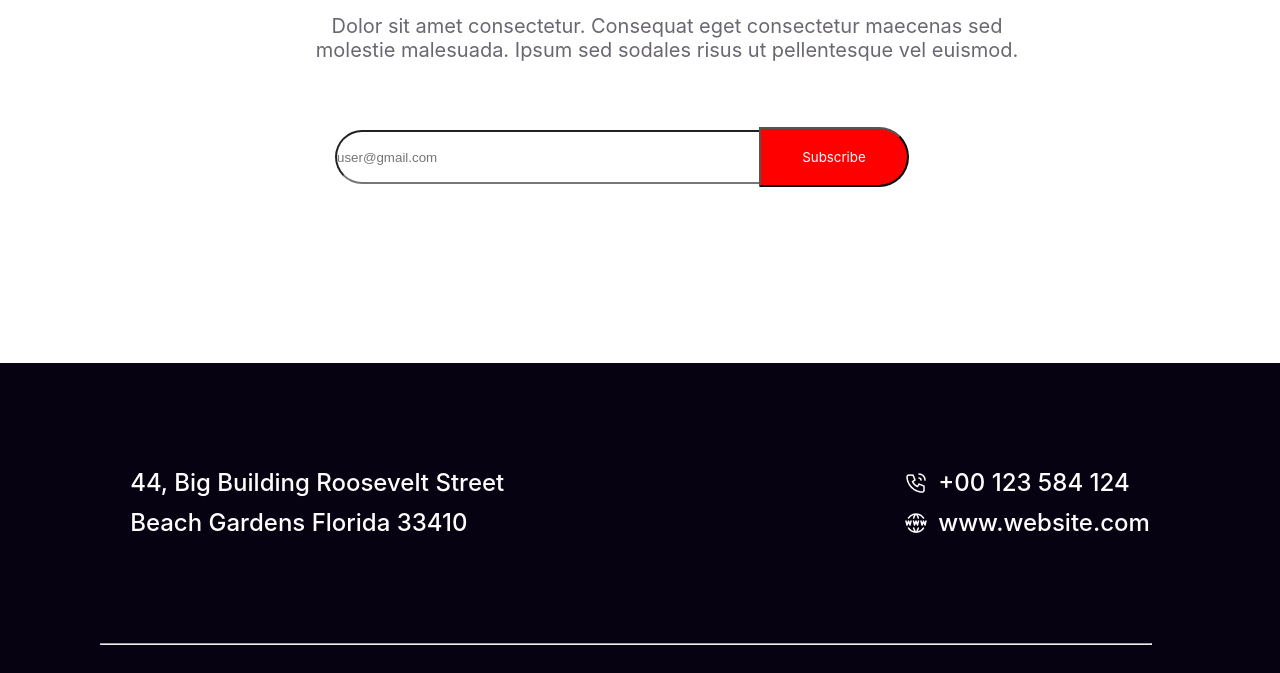
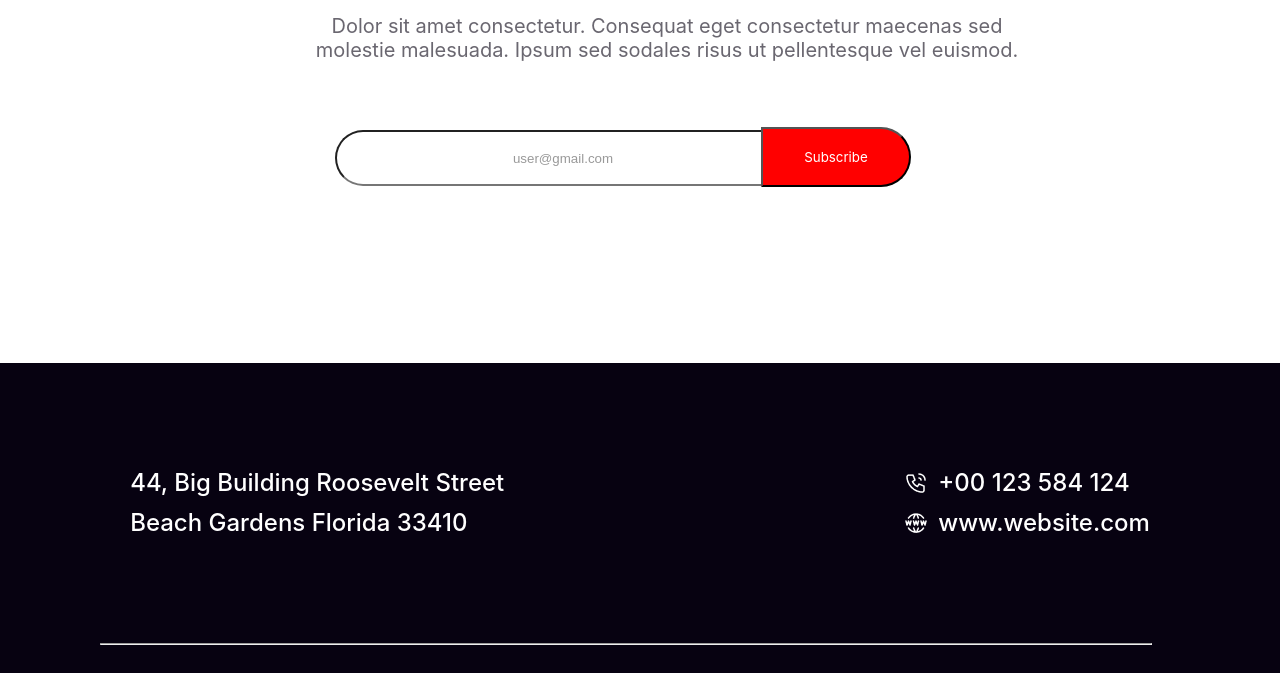
Before and after one commit to arfanazmol/First-assingment, a plain HTML site: page index.html in a window 1280 px wide. Shown: the part 4640-5313 px from the top of the page. Drawn offline with Linux system fonts and the light colour scheme.

Commit message:
some change

```diff
--- a/index.html
+++ b/index.html
@@ -128,7 +128,7 @@
                         <form action="#">
                             <div class="form_box">
                                 <div>
-                                    <input class="input_1" type="text" name="emailaddress" placeholder="user@gmail.com">
+                                    <input id="input_1" type="text" name="emailaddress" class="centered-input" placeholder ="user@gmail.com">
                                 </div>
                                 <div>
                                     <button class="submit_button" type="submit">Subscribe</button>
--- a/style.css
+++ b/style.css
@@ -402,7 +402,7 @@ body {
 
 }
 
-.input_1 {
+#input_1 {
     border-radius: 50px;
     background: #FFF;
 
@@ -575,3 +575,16 @@ width: 300px;
     position: relative;
     top: 50px;
 }
+
+
+.centered-input  {
+    width: 200px;
+    padding: 1px;
+    text-align: center; /* Center the text inside the input */
+}
+
+.centered-input::placeholder {
+    text-align: center; /* Center the placeholder text */
+    color: #999; /* Optional: Set the color of the placeholder text */
+
+}
```
